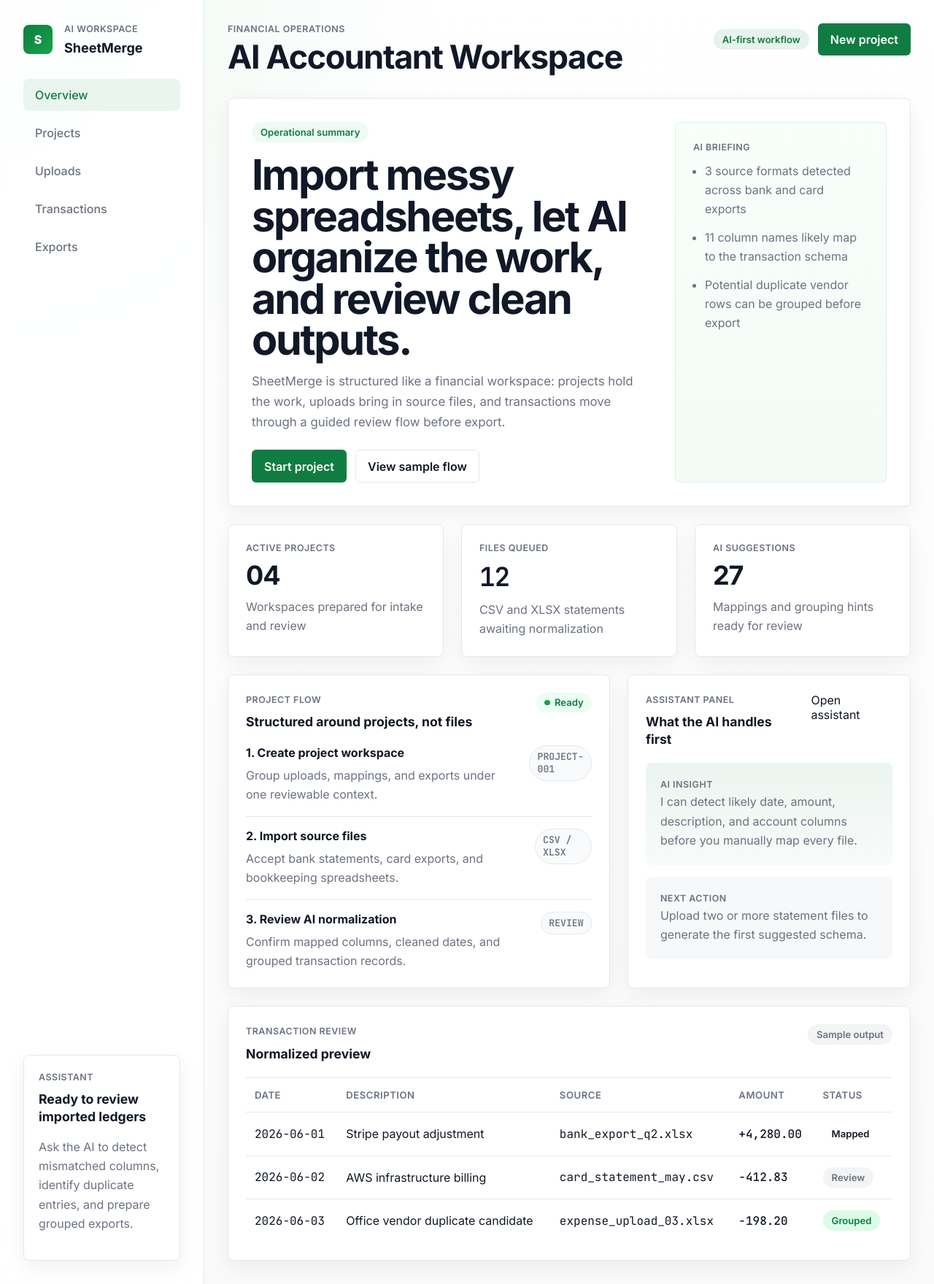
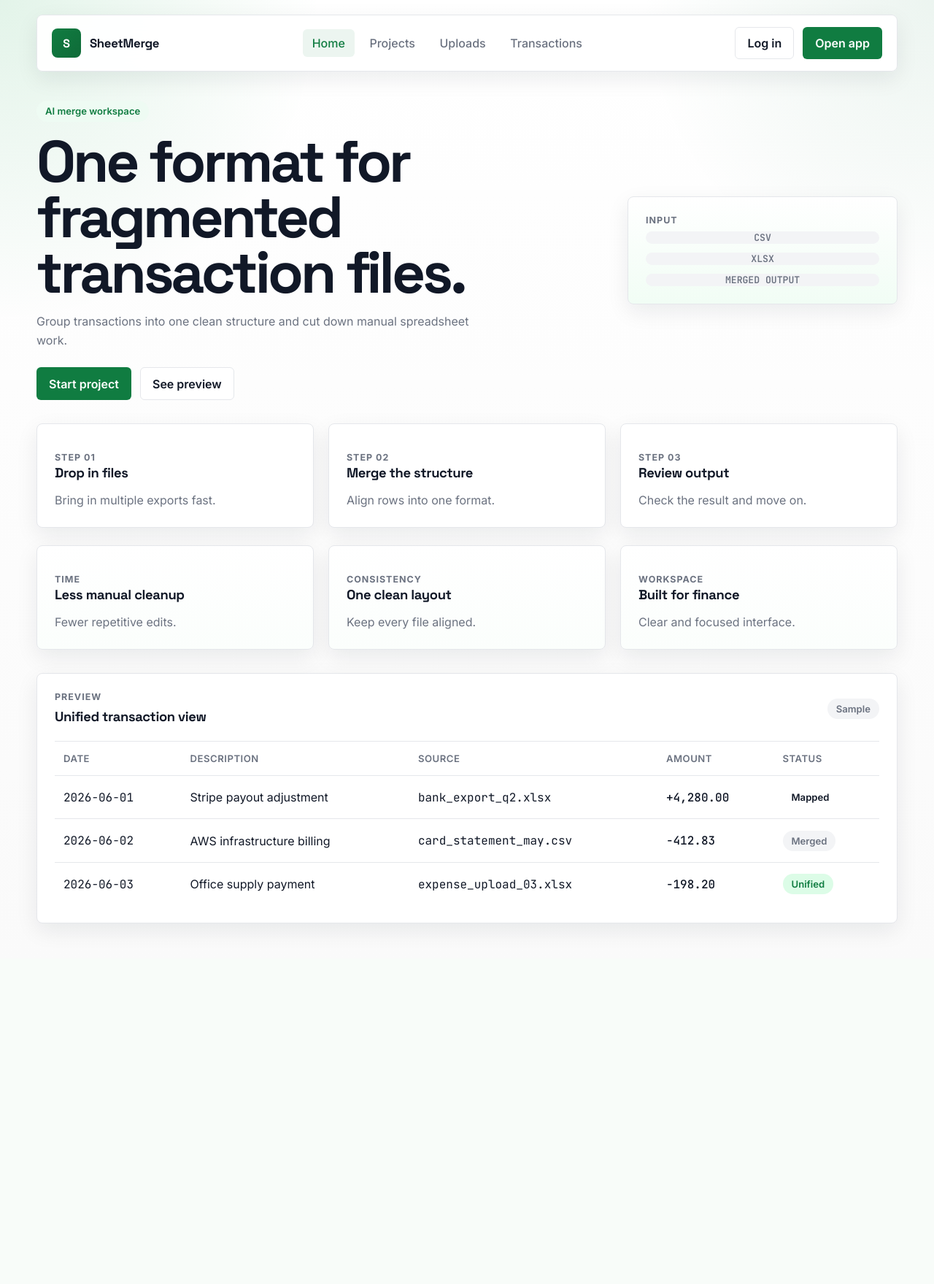
Before and after one commit to munirkarabaev/SheetMerge, a Django app: page / in a window 1280 px wide. Shown: the whole page at 73% size. After the commit the page ends 1271 px from the top, so only its background shows below. Run offline with Django 5.2, Linux system fonts and the light colour scheme.

Commit message:
latest ui changes

```diff
--- a/core/static/core/css/app.css
+++ b/core/static/core/css/app.css
@@ -2,16 +2,16 @@
     color-scheme: light;
     --color-primary: #107c41;
     --color-accent: #16a34a;
+    --color-accent-strong: #0f6b38;
     --color-background: #fafafa;
     --color-surface: #ffffff;
     --color-border: #e5e7eb;
     --color-text: #111827;
     --color-muted: #6b7280;
-    --color-muted-surface: #f7f8f9;
-    --color-success-surface: #ecfdf3;
-    --color-shadow: rgba(17, 24, 39, 0.06);
+    --color-shadow: rgba(15, 23, 42, 0.08);
     --font-sans: "Inter", "Segoe UI", sans-serif;
     --font-mono: "JetBrains Mono", "SFMono-Regular", monospace;
+    --font-display: "Space Grotesk", "Inter", sans-serif;
     --radius-sm: 6px;
     --radius-md: 8px;
     --space-2: 0.5rem;
@@ -23,8 +23,7 @@
     --space-10: 2.5rem;
     --space-12: 3rem;
     --shadow-soft: 0 10px 30px var(--color-shadow);
-    --layout-max: 1440px;
-    --rail-width: 280px;
+    --layout-max: 1180px;
 }
 
 *,
@@ -33,16 +32,13 @@
     box-sizing: border-box;
 }
 
-html {
-    font-size: 16px;
-}
-
 body {
     margin: 0;
     font-family: var(--font-sans);
     color: var(--color-text);
     background:
-        radial-gradient(circle at top left, rgba(22, 163, 74, 0.08), transparent 28%),
+        radial-gradient(circle at top left, rgba(22, 163, 74, 0.12), transparent 24%),
+        radial-gradient(circle at top right, rgba(16, 124, 65, 0.08), transparent 22%),
         linear-gradient(180deg, #ffffff 0%, var(--color-background) 100%);
 }
 
@@ -51,156 +47,109 @@ a {
     text-decoration: none;
 }
 
-button,
-input,
-textarea,
-select {
-    font: inherit;
+.site-shell {
+    min-height: 100vh;
 }
 
-.app-shell {
-    display: grid;
-    grid-template-columns: var(--rail-width) minmax(0, 1fr);
-    min-height: 100vh;
-    width: min(100%, var(--layout-max));
+.site-header,
+.site-main {
+    width: min(calc(100% - 2rem), var(--layout-max));
     margin: 0 auto;
 }
 
-.workspace-rail {
+.site-header {
+    padding: var(--space-5) 0 0;
+}
+
+.topbar {
     display: flex;
-    flex-direction: column;
-    gap: var(--space-8);
-    padding: var(--space-8);
-    border-right: 1px solid var(--color-border);
-    background: rgba(255, 255, 255, 0.85);
+    align-items: center;
+    justify-content: space-between;
+    gap: var(--space-5);
+    padding: var(--space-4) var(--space-5);
+    background: rgba(255, 255, 255, 0.94);
+    border: 1px solid var(--color-border);
+    border-radius: var(--radius-md);
+    box-shadow: var(--shadow-soft);
     backdrop-filter: blur(16px);
 }
 
-.workspace-rail__brand {
-    display: flex;
+.brand {
+    display: inline-flex;
     align-items: center;
-    gap: var(--space-4);
+    gap: var(--space-3);
 }
 
-.workspace-rail__brand-mark {
+.brand__mark {
     display: inline-flex;
     align-items: center;
     justify-content: center;
     width: 2.5rem;
     height: 2.5rem;
     border-radius: var(--radius-md);
-    background: linear-gradient(135deg, var(--color-primary), var(--color-accent));
+    background: linear-gradient(135deg, var(--color-primary), var(--color-accent-strong));
     color: #ffffff;
+    font-family: var(--font-display);
     font-weight: 800;
 }
 
-.workspace-rail__eyebrow,
-.topbar__eyebrow,
-.panel-card__eyebrow,
-.workspace-rail__panel-label,
-.hero-card__aside-label,
-.metric-card__label,
-.assistant-card__label {
+.brand__name {
+    font-size: 1.05rem;
+    font-family: var(--font-display);
+    font-weight: 700;
+    letter-spacing: -0.02em;
+}
+
+.topnav,
+.topbar__actions,
+.hero__actions {
+    display: flex;
+    align-items: center;
+    gap: var(--space-3);
+}
+
+.topnav {
+    gap: var(--space-2);
+}
+
+.feature-card__eyebrow,
+.hero__panel-label {
     margin: 0 0 var(--space-2);
     color: var(--color-muted);
     font-size: 0.78rem;
-    font-weight: 600;
-    letter-spacing: 0.04em;
+    font-weight: 700;
+    letter-spacing: 0.08em;
     text-transform: uppercase;
 }
 
-.workspace-rail__title {
-    font-size: 1.125rem;
-    font-weight: 700;
-}
-
-.workspace-nav {
-    display: grid;
-    gap: var(--space-2);
-}
-
-.workspace-nav__link {
-    padding: var(--space-3) var(--space-4);
-    border-radius: var(--radius-md);
+.topnav__link {
+    padding: 0.55rem 0.8rem;
+    border-radius: var(--radius-sm);
     color: var(--color-muted);
     font-weight: 500;
 }
 
-.workspace-nav__link:hover,
-.workspace-nav__link:focus-visible,
-.workspace-nav__link--active {
+.topnav__link:hover,
+.topnav__link:focus-visible,
+.topnav__link--active {
     color: var(--color-primary);
     background: rgba(16, 124, 65, 0.08);
 }
 
-.workspace-rail__panel,
-.hero-card,
-.metric-card,
-.panel-card {
+.site-main {
+    padding: var(--space-10) 0 var(--space-12);
+}
+
+.card {
     background: var(--color-surface);
     border: 1px solid var(--color-border);
     border-radius: var(--radius-md);
     box-shadow: var(--shadow-soft);
 }
 
-.workspace-rail__panel {
-    margin-top: auto;
-    padding: var(--space-5);
-}
-
-.workspace-rail__panel h2,
-.panel-card h2,
-.hero-card h2 {
-    margin: 0;
-    font-size: 1.1rem;
-    line-height: 1.35;
-}
-
-.workspace-rail__panel p,
-.panel-card p,
-.hero-card p,
-.metric-card__detail,
-.stack-list__item p,
-.assistant-card__message p,
-.signal-list li {
-    color: var(--color-muted);
-    line-height: 1.65;
-}
-
-.workspace-main {
-    padding: var(--space-8);
-}
-
-.topbar {
-    display: flex;
-    align-items: flex-start;
-    justify-content: space-between;
-    gap: var(--space-6);
-    margin-bottom: var(--space-8);
-}
-
-.topbar__title {
-    margin: 0;
-    font-size: clamp(2rem, 3.5vw, 2.8rem);
-    line-height: 1.05;
-    letter-spacing: -0.03em;
-}
-
-.topbar__meta {
-    display: flex;
-    align-items: center;
-    gap: var(--space-3);
-}
-
-.workspace-content {
-    display: grid;
-    gap: var(--space-6);
-}
-
 .status-pill,
 .inline-badge,
 .mono-chip,
-.status-dot,
 .section-badge {
     display: inline-flex;
     align-items: center;
@@ -222,7 +171,8 @@ select {
 }
 
 .status-pill--quiet,
-.inline-badge--soft {
+.inline-badge--soft,
+.mono-chip {
     background: #f3f4f6;
     color: var(--color-muted);
 }
@@ -247,7 +197,11 @@ select {
     border: 1px solid transparent;
     border-radius: var(--radius-sm);
     font-weight: 600;
-    transition: background-color 0.2s ease, border-color 0.2s ease, color 0.2s ease;
+    transition:
+        background-color 0.2s ease,
+        border-color 0.2s ease,
+        color 0.2s ease,
+        transform 0.2s ease;
 }
 
 .button--primary {
@@ -268,164 +223,129 @@ select {
 
 .button--secondary:hover,
 .button--secondary:focus-visible,
-.text-link:hover,
-.text-link:focus-visible {
+.button--secondary:hover {
     border-color: #d1d5db;
-    color: var(--color-primary);
 }
 
-.hero-card {
+.hero {
     display: grid;
-    grid-template-columns: minmax(0, 1.7fr) minmax(280px, 0.9fr);
-    gap: var(--space-8);
-    padding: var(--space-8);
+    grid-template-columns: minmax(0, 1.7fr) minmax(260px, 0.8fr);
+    gap: var(--space-6);
+    align-items: center;
+    margin-bottom: var(--space-8);
 }
 
-.hero-card__content h2 {
-    max-width: 14ch;
-    font-size: clamp(2rem, 5vw, 3.6rem);
-    line-height: 0.98;
-    letter-spacing: -0.04em;
+.hero__content h1 {
+    max-width: 12ch;
+    margin: 0;
+    font-family: var(--font-display);
+    font-size: clamp(3rem, 7vw, 5rem);
+    line-height: 0.95;
+    letter-spacing: -0.05em;
 }
 
-.hero-card__content p {
-    max-width: 46rem;
+.hero__content p {
+    max-width: 38rem;
     margin: var(--space-4) 0 0;
-    font-size: 1.05rem;
+    color: var(--color-muted);
+    font-size: 1rem;
+    line-height: 1.65;
 }
 
-.hero-card__actions {
-    display: flex;
-    flex-wrap: wrap;
-    gap: var(--space-3);
+.hero__actions {
     margin-top: var(--space-6);
 }
 
-.hero-card__aside {
+.hero__panel {
     padding: var(--space-6);
-    background: linear-gradient(180deg, #f8fffb 0%, #f2fbf6 100%);
-    border: 1px solid rgba(22, 163, 74, 0.12);
-    border-radius: var(--radius-md);
+    background:
+        linear-gradient(180deg, rgba(255, 255, 255, 0.96) 0%, rgba(240, 253, 244, 0.9) 100%);
 }
 
-.signal-list {
-    margin: 0;
-    padding-left: 1rem;
+.hero__panel-stack {
+    display: grid;
+    gap: var(--space-3);
 }
 
-.signal-list li + li {
-    margin-top: var(--space-3);
+.feature-grid {
+    display: grid;
+    grid-template-columns: repeat(3, minmax(0, 1fr));
+    gap: var(--space-5);
+    margin-bottom: var(--space-6);
 }
 
-.metrics-grid,
-.workspace-grid {
-    display: grid;
-    grid-template-columns: repeat(3, minmax(0, 1fr));
-    gap: var(--space-6);
+.feature-grid--secondary {
+    margin-bottom: var(--space-8);
 }
 
-.workspace-grid {
-    grid-template-columns: 1.35fr 1fr;
-}
-
-.metric-card,
-.panel-card {
+.feature-card,
+.preview-card {
     padding: var(--space-6);
 }
 
-.metric-card__value {
+.feature-card h2,
+.preview-card h2 {
     margin: 0;
-    font-size: 2.25rem;
-    font-weight: 700;
-    letter-spacing: -0.03em;
+    font-family: var(--font-display);
+    font-size: 1.15rem;
+    line-height: 1.35;
+    letter-spacing: -0.02em;
 }
 
-.metric-card__value--mono,
 .mono-text,
 .mono-chip,
 .amount-text {
     font-family: var(--font-mono);
 }
 
-.metric-card__detail {
-    margin: var(--space-2) 0 0;
+.feature-card p {
+    margin: var(--space-3) 0 0;
+    color: var(--color-muted);
+    line-height: 1.55;
 }
 
-.panel-card__header {
+.feature-card {
+    position: relative;
+    overflow: hidden;
+    transition:
+        transform 0.2s ease,
+        box-shadow 0.2s ease,
+        border-color 0.2s ease;
+}
+
+.feature-card::before {
+    content: "";
+    position: absolute;
+    inset: 0 auto auto 0;
+    width: 100%;
+    height: 3px;
+    background: linear-gradient(90deg, var(--color-primary), var(--color-accent));
+    opacity: 0;
+    transition: opacity 0.2s ease;
+}
+
+.feature-card:hover,
+.feature-card:focus-within {
+    transform: translateY(-6px);
+    border-color: rgba(22, 163, 74, 0.35);
+    box-shadow: 0 18px 40px rgba(16, 124, 65, 0.12);
+}
+
+.feature-card:hover::before,
+.feature-card:focus-within::before {
+    opacity: 1;
+}
+
+.feature-card--soft {
+    background: linear-gradient(180deg, #ffffff 0%, #fbfefc 100%);
+}
+
+.preview-card__header {
     display: flex;
-    align-items: flex-start;
+    align-items: center;
     justify-content: space-between;
     gap: var(--space-4);
     margin-bottom: var(--space-5);
-}
-
-.status-dot {
-    gap: 0.4rem;
-    padding: 0.35rem 0.7rem;
-    background: var(--color-success-surface);
-    color: var(--color-primary);
-}
-
-.status-dot::before {
-    content: "";
-    width: 0.45rem;
-    height: 0.45rem;
-    border-radius: 999px;
-    background: var(--color-accent);
-}
-
-.stack-list {
-    display: grid;
-    gap: var(--space-4);
-}
-
-.stack-list__item {
-    display: flex;
-    align-items: flex-start;
-    justify-content: space-between;
-    gap: var(--space-4);
-    padding-bottom: var(--space-4);
-    border-bottom: 1px solid var(--color-border);
-}
-
-.stack-list__item:last-child {
-    padding-bottom: 0;
-    border-bottom: 0;
-}
-
-.stack-list__item h3 {
-    margin: 0 0 var(--space-2);
-    font-size: 1rem;
-}
-
-.stack-list__item p {
-    margin: 0;
-}
-
-.mono-chip {
-    padding: 0.4rem 0.65rem;
-    background: #f9fafb;
-    border: 1px solid var(--color-border);
-    color: var(--color-muted);
-}
-
-.assistant-card {
-    display: grid;
-    gap: var(--space-4);
-}
-
-.assistant-card__message {
-    padding: var(--space-5);
-    border-radius: var(--radius-md);
-    background: linear-gradient(180deg, rgba(16, 124, 65, 0.08), rgba(16, 124, 65, 0.03));
-}
-
-.assistant-card__message--soft {
-    background: var(--color-muted-surface);
-}
-
-.assistant-card__message p {
-    margin: 0;
 }
 
 .table-wrap {
--- a/core/templates/core/base.html
+++ b/core/templates/core/base.html
@@ -8,57 +8,19 @@
     <link rel="preconnect" href="https://fonts.googleapis.com">
     <link rel="preconnect" href="https://fonts.gstatic.com" crossorigin>
     <link
-        href="https://fonts.googleapis.com/css2?family=Inter:wght@400;500;600;700;800&family=JetBrains+Mono:wght@400;500;600&display=swap"
+        href="https://fonts.googleapis.com/css2?family=Inter:wght@400;500;600;700;800&family=JetBrains+Mono:wght@400;500;600&family=Space+Grotesk:wght@500;700&display=swap"
         rel="stylesheet"
     >
     <link rel="stylesheet" href="{% static 'core/css/app.css' %}">
 </head>
 <body>
-    <div class="app-shell">
-        <aside class="workspace-rail" aria-label="Workspace navigation">
-            <div class="workspace-rail__brand">
-                <span class="workspace-rail__brand-mark">S</span>
-                <div>
-                    <p class="workspace-rail__eyebrow">AI Workspace</p>
-                    <a class="workspace-rail__title" href="{% url 'core:home' %}">SheetMerge</a>
-                </div>
-            </div>
+    <div class="site-shell">
+        <header class="site-header">
+            {% include "core/includes/navbar.html" %}
+        </header>
 
-            <nav class="workspace-nav" aria-label="Primary navigation">
-                <a class="workspace-nav__link workspace-nav__link--active" href="{% url 'core:home' %}">
-                    Overview
-                </a>
-                <a class="workspace-nav__link" href="#">Projects</a>
-                <a class="workspace-nav__link" href="#">Uploads</a>
-                <a class="workspace-nav__link" href="#">Transactions</a>
-                <a class="workspace-nav__link" href="#">Exports</a>
-            </nav>
-
-            <section class="workspace-rail__panel" aria-label="Assistant status">
-                <p class="workspace-rail__panel-label">Assistant</p>
-                <h2>Ready to review imported ledgers</h2>
-                <p>
-                    Ask the AI to detect mismatched columns, identify duplicate
-                    entries, and prepare grouped exports.
-                </p>
-            </section>
-        </aside>
-
-        <main class="workspace-main">
-            <header class="topbar">
-                <div>
-                    <p class="topbar__eyebrow">Financial operations</p>
-                    <h1 class="topbar__title">{% block page_heading %}Workspace Overview{% endblock page_heading %}</h1>
-                </div>
-                <div class="topbar__meta">
-                    <span class="status-pill">AI-first workflow</span>
-                    <a class="button button--primary" href="#">New project</a>
-                </div>
-            </header>
-
-            <div class="workspace-content">
-                {% block content %}{% endblock content %}
-            </div>
+        <main class="site-main">
+            {% block content %}{% endblock content %}
         </main>
     </div>
 </body>
--- a/core/templates/core/home.html
+++ b/core/templates/core/home.html
@@ -1,116 +1,73 @@
 {% extends "core/base.html" %}
 
 {% block title %}Home | SheetMerge{% endblock title %}
-{% block page_heading %}AI Accountant Workspace{% endblock page_heading %}
 
 {% block content %}
-<section class="hero-card">
-    <div class="hero-card__content">
-        <span class="section-badge">Operational summary</span>
-        <h2>Import messy spreadsheets, let AI organize the work, and review clean outputs.</h2>
+<section class="hero">
+    <div class="hero__content">
+        <span class="section-badge">AI merge workspace</span>
+        <h1>One format for fragmented transaction files.</h1>
         <p>
-            SheetMerge is structured like a financial workspace: projects hold the work,
-            uploads bring in source files, and transactions move through a guided review
-            flow before export.
+            Group transactions into one clean structure and cut down manual spreadsheet work.
         </p>
-        <div class="hero-card__actions">
+        <div class="hero__actions">
             <a class="button button--primary" href="#">Start project</a>
-            <a class="button button--secondary" href="#">View sample flow</a>
+            <a class="button button--secondary" href="#">See preview</a>
         </div>
     </div>
-    <div class="hero-card__aside">
-        <p class="hero-card__aside-label">AI Briefing</p>
-        <ul class="signal-list">
-            <li>3 source formats detected across bank and card exports</li>
-            <li>11 column names likely map to the transaction schema</li>
-            <li>Potential duplicate vendor rows can be grouped before export</li>
-        </ul>
+    <div class="hero__panel card">
+        <p class="hero__panel-label">Input</p>
+        <div class="hero__panel-stack">
+            <span class="mono-chip">CSV</span>
+            <span class="mono-chip">XLSX</span>
+            <span class="mono-chip">MERGED OUTPUT</span>
+        </div>
     </div>
 </section>
 
-<section class="metrics-grid" aria-label="Workspace metrics">
-    <article class="metric-card">
-        <p class="metric-card__label">Active projects</p>
-        <p class="metric-card__value">04</p>
-        <p class="metric-card__detail">Workspaces prepared for intake and review</p>
+<section class="feature-grid" aria-label="Core workflow">
+    <article class="feature-card card">
+        <p class="feature-card__eyebrow">Step 01</p>
+        <h2>Drop in files</h2>
+        <p>Bring in multiple exports fast.</p>
     </article>
-    <article class="metric-card">
-        <p class="metric-card__label">Files queued</p>
-        <p class="metric-card__value metric-card__value--mono">12</p>
-        <p class="metric-card__detail">CSV and XLSX statements awaiting normalization</p>
+    <article class="feature-card card">
+        <p class="feature-card__eyebrow">Step 02</p>
+        <h2>Merge the structure</h2>
+        <p>Align rows into one format.</p>
     </article>
-    <article class="metric-card">
-        <p class="metric-card__label">AI suggestions</p>
-        <p class="metric-card__value">27</p>
-        <p class="metric-card__detail">Mappings and grouping hints ready for review</p>
+    <article class="feature-card card">
+        <p class="feature-card__eyebrow">Step 03</p>
+        <h2>Review output</h2>
+        <p>Check the result and move on.</p>
     </article>
 </section>
 
-<section class="workspace-grid">
-    <article class="panel-card">
-        <div class="panel-card__header">
-            <div>
-                <p class="panel-card__eyebrow">Project flow</p>
-                <h2>Structured around projects, not files</h2>
-            </div>
-            <span class="status-dot">Ready</span>
-        </div>
-        <div class="stack-list">
-            <div class="stack-list__item">
-                <div>
-                    <h3>1. Create project workspace</h3>
-                    <p>Group uploads, mappings, and exports under one reviewable context.</p>
-                </div>
-                <span class="mono-chip">PROJECT-001</span>
-            </div>
-            <div class="stack-list__item">
-                <div>
-                    <h3>2. Import source files</h3>
-                    <p>Accept bank statements, card exports, and bookkeeping spreadsheets.</p>
-                </div>
-                <span class="mono-chip">CSV / XLSX</span>
-            </div>
-            <div class="stack-list__item">
-                <div>
-                    <h3>3. Review AI normalization</h3>
-                    <p>Confirm mapped columns, cleaned dates, and grouped transaction records.</p>
-                </div>
-                <span class="mono-chip">REVIEW</span>
-            </div>
-        </div>
+<section class="feature-grid feature-grid--secondary" aria-label="Benefits">
+    <article class="feature-card feature-card--soft card">
+        <p class="feature-card__eyebrow">Time</p>
+        <h2>Less manual cleanup</h2>
+        <p>Fewer repetitive edits.</p>
     </article>
-
-    <article class="panel-card">
-        <div class="panel-card__header">
-            <div>
-                <p class="panel-card__eyebrow">Assistant panel</p>
-                <h2>What the AI handles first</h2>
-            </div>
-            <a class="text-link" href="#">Open assistant</a>
-        </div>
-        <div class="assistant-card">
-            <div class="assistant-card__message">
-                <p class="assistant-card__label">AI insight</p>
-                <p>
-                    I can detect likely date, amount, description, and account columns
-                    before you manually map every file.
-                </p>
-            </div>
-            <div class="assistant-card__message assistant-card__message--soft">
-                <p class="assistant-card__label">Next action</p>
-                <p>Upload two or more statement files to generate the first suggested schema.</p>
-            </div>
-        </div>
+    <article class="feature-card feature-card--soft card">
+        <p class="feature-card__eyebrow">Consistency</p>
+        <h2>One clean layout</h2>
+        <p>Keep every file aligned.</p>
+    </article>
+    <article class="feature-card feature-card--soft card">
+        <p class="feature-card__eyebrow">Workspace</p>
+        <h2>Built for finance</h2>
+        <p>Clear and focused interface.</p>
     </article>
 </section>
 
-<section class="panel-card panel-card--table">
-    <div class="panel-card__header">
+<section class="preview-card card">
+    <div class="preview-card__header">
         <div>
-            <p class="panel-card__eyebrow">Transaction review</p>
-            <h2>Normalized preview</h2>
+            <p class="feature-card__eyebrow">Preview</p>
+            <h2>Unified transaction view</h2>
         </div>
-        <span class="status-pill status-pill--quiet">Sample output</span>
+        <span class="status-pill status-pill--quiet">Sample</span>
     </div>
 
     <div class="table-wrap">
@@ -137,14 +94,14 @@
                     <td>AWS infrastructure billing</td>
                     <td class="mono-text">card_statement_may.csv</td>
                     <td class="mono-text amount-text">-412.83</td>
-                    <td><span class="inline-badge inline-badge--soft">Review</span></td>
+                    <td><span class="inline-badge inline-badge--soft">Merged</span></td>
                 </tr>
                 <tr>
                     <td class="mono-text">2026-06-03</td>
-                    <td>Office vendor duplicate candidate</td>
+                    <td>Office supply payment</td>
                     <td class="mono-text">expense_upload_03.xlsx</td>
                     <td class="mono-text amount-text">-198.20</td>
-                    <td><span class="inline-badge inline-badge--alert">Grouped</span></td>
+                    <td><span class="inline-badge inline-badge--alert">Unified</span></td>
                 </tr>
             </tbody>
         </table>
--- /dev/null
+++ b/core/templates/core/includes/navbar.html
@@ -0,0 +1,18 @@
+<div class="topbar">
+    <a class="brand" href="{% url 'core:home' %}">
+        <span class="brand__mark">S</span>
+        <span class="brand__name">SheetMerge</span>
+    </a>
+
+    <nav class="topnav" aria-label="Primary navigation">
+        <a class="topnav__link topnav__link--active" href="{% url 'core:home' %}">Home</a>
+        <a class="topnav__link" href="#">Projects</a>
+        <a class="topnav__link" href="#">Uploads</a>
+        <a class="topnav__link" href="#">Transactions</a>
+    </nav>
+
+    <div class="topbar__actions">
+        <a class="button button--secondary" href="#">Log in</a>
+        <a class="button button--primary" href="#">Open app</a>
+    </div>
+</div>
```
Also changed, not shown: other parts of core/static/core/css/app.css (+20 -45 lines), AGENTS.md (+12 -0 lines).
